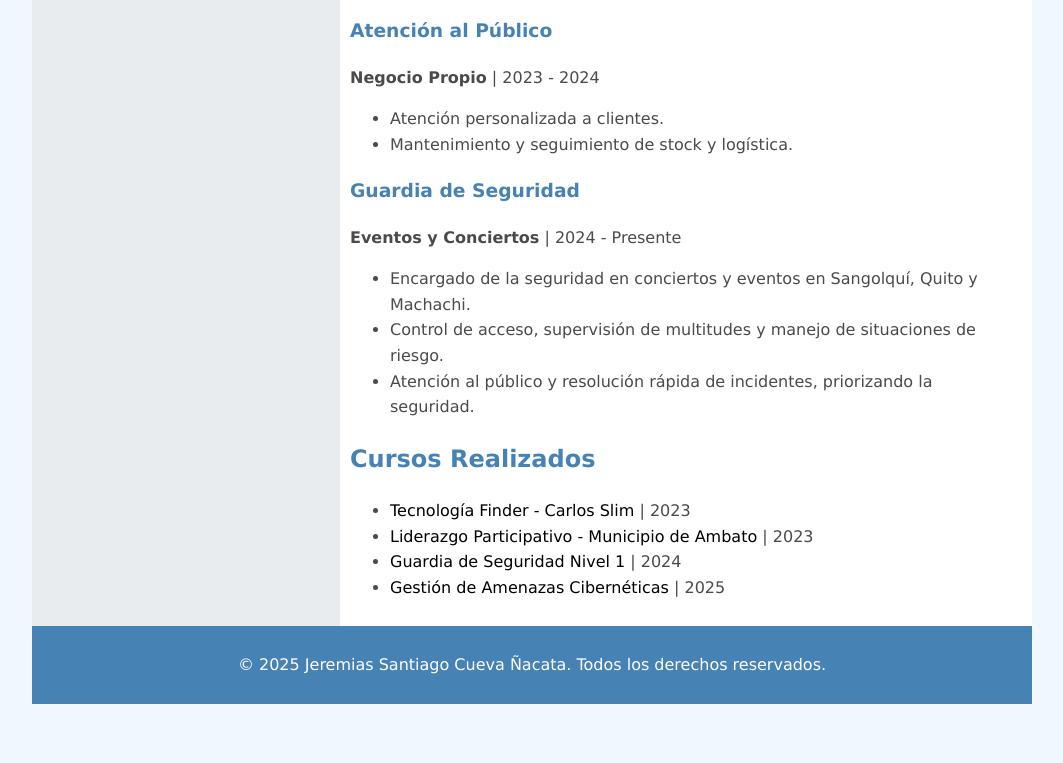
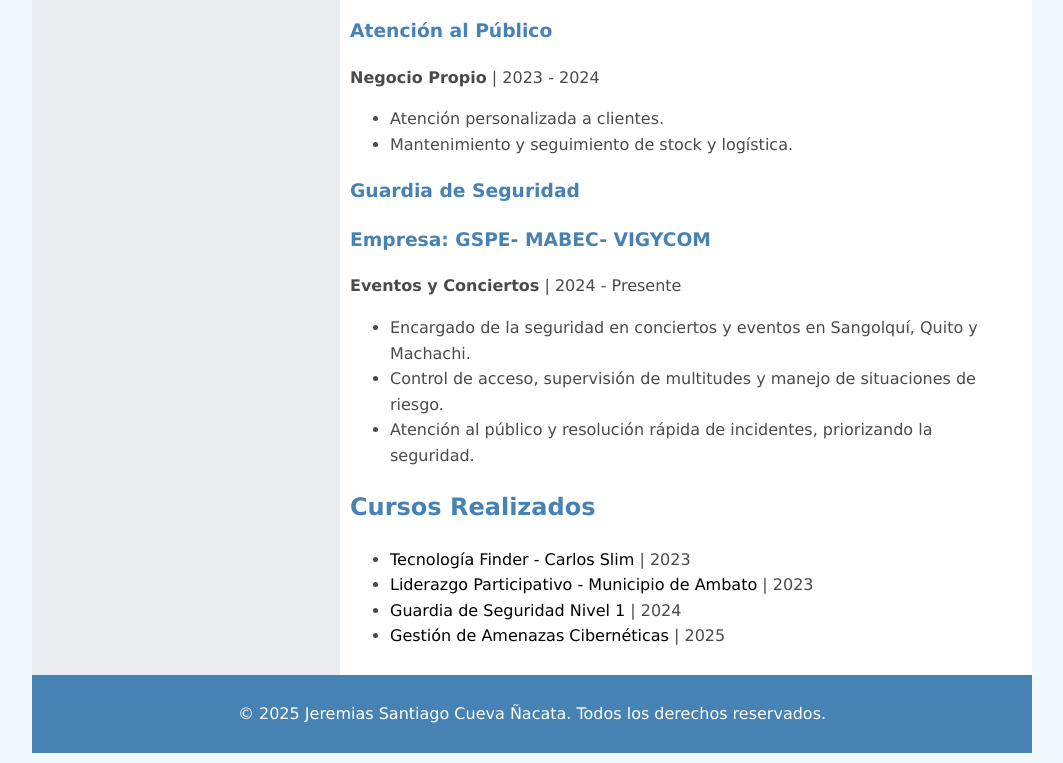
Before and after one commit to Jeremias-Cueva/Hoja-de-Vida, a plain HTML site: page index.html in a window 1280 px wide. Shown: the part 974-1737 px from the top of the page, without its empty margins (108-1171 px from the left). Before the commit the page ends 1688 px from the top, so only its background shows below. Drawn offline with Linux system fonts and the light colour scheme.

Commit message:
Empresas de seguridad

```diff
--- a/index.html
+++ b/index.html
@@ -81,6 +81,7 @@
           </article>
           <article class="job">
             <h3>Guardia de Seguridad</h3>
+            <h3>Empresa: GSPE- MABEC- VIGYCOM</h3>
             <p><strong>Eventos y Conciertos</strong> | 2024 - Presente</p>
             <ul>
               <li>Encargado de la seguridad en conciertos y eventos en Sangolquí, Quito y Machachi.</li>
```
